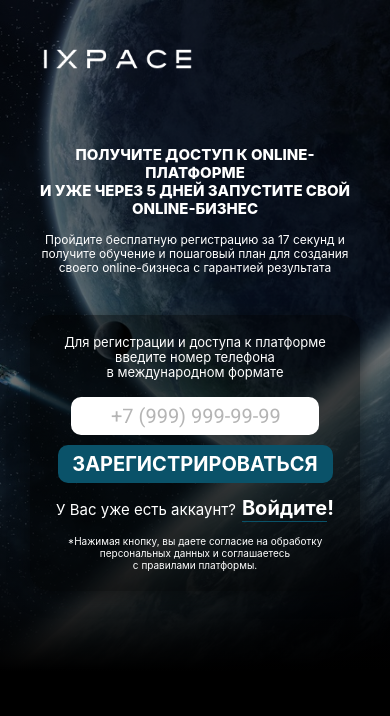
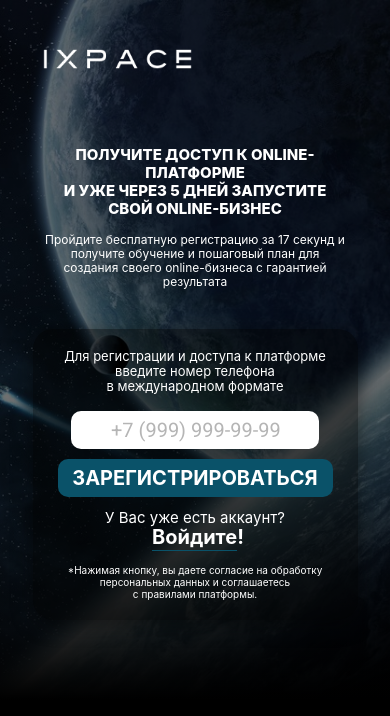
Before and after one commit to moscum/ixpace, a React (Create React App) app: page / in a window 390 px wide. Shown: the top 716 px of the page. Built offline with nearby package versions, Linux system fonts and the light colour scheme; a small style sheet from the web is missing.

Commit message:
changed container breakpoints

```diff
--- a/src/style.scss
+++ b/src/style.scss
@@ -98,12 +98,17 @@ h6 {
 .container {
   width: 100%;
   margin: 0 auto;
-  padding: 0 30px;
+  padding: 0 calc(1.5rem / 2);
+}
+@media (max-width: 412px) {
+  .container {
+    max-width: 300px;
+    padding: 0;
+  }
 }
 @media (min-width: 576px) {
   .container {
     max-width: 540px;
-    padding: 0 10px;
   }
 }
 
@@ -121,13 +126,7 @@ h6 {
 
 @media (min-width: 1200px) {
   .container {
-    max-width: 1320px;
-  }
-}
-
-@media (min-width: 1400px) {
-  .container {
-    max-width: 1060px;
+    max-width: 1000px;
   }
 }
 .section{
```
